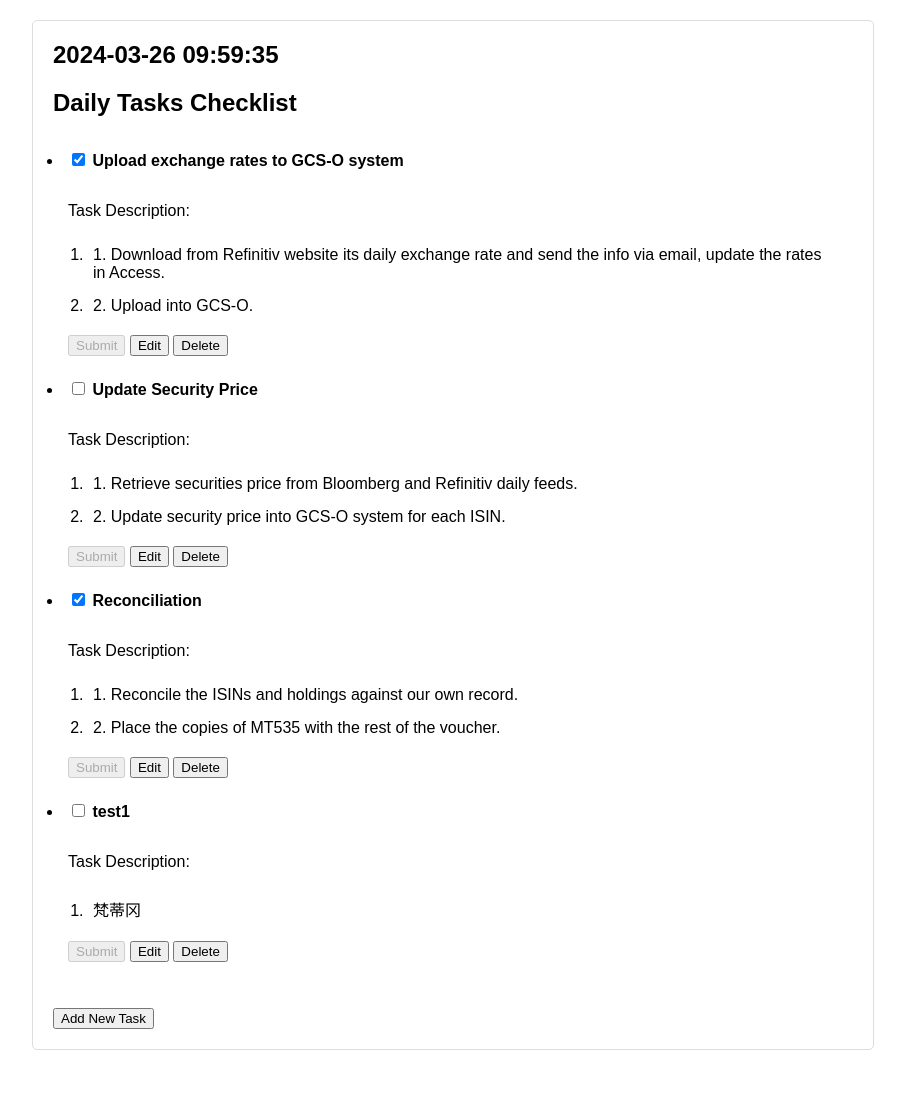
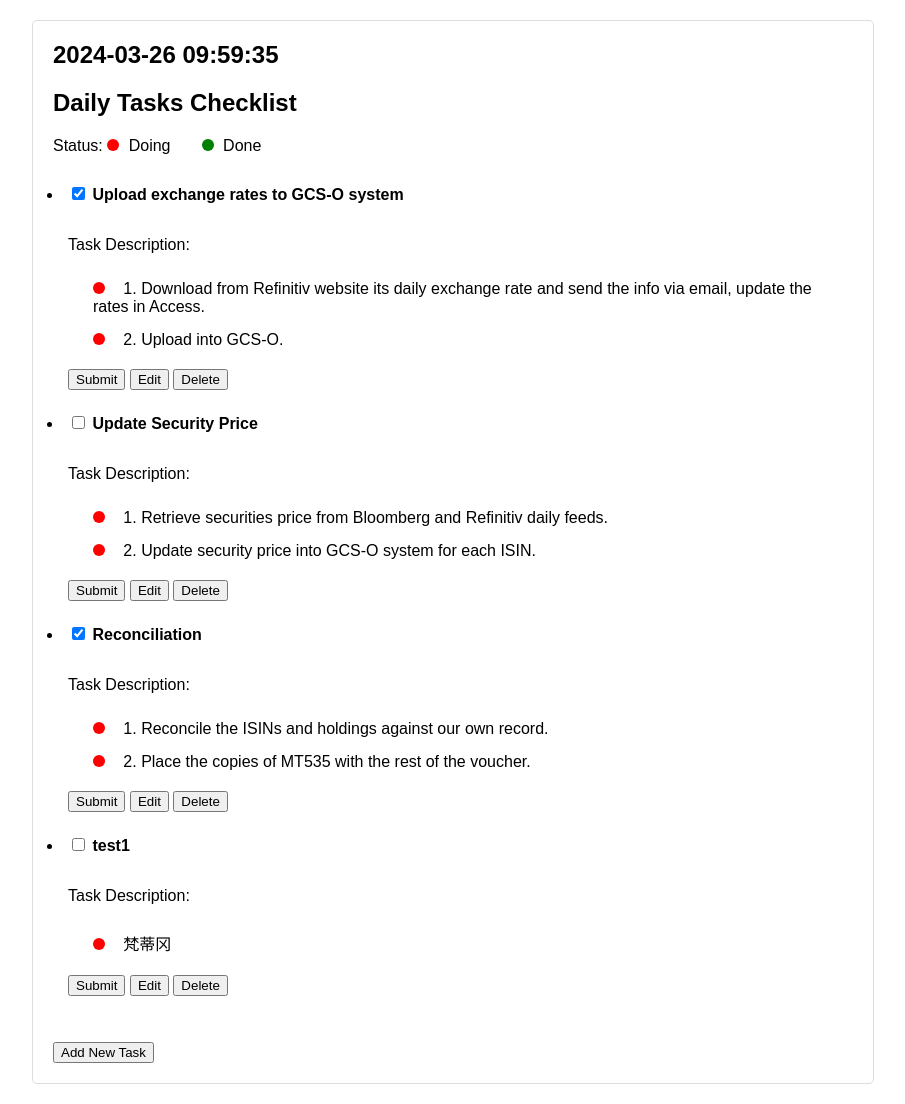
Before and after one commit to sn2121161/flask_exercise, a Flask app: page / in a window 1280 px wide. Shown: the whole page, without its empty margins (187-1092 px from the left). Before the commit the page ends 1050 px from the top, so only its background shows below. Run offline with Flask 3, Linux system fonts and the light colour scheme; data comes from the database, SQL or seed files in the repository; both versions use the stored data as it was after the commit.

Commit message:
many changes

```diff
--- a/app.py
+++ b/app.py
@@ -22,22 +22,22 @@ def list_tasks():
 
     tasks = Task.query.all()
 
-    return jsonify([{'id': task.id, 'title': task.title, 'description': task.description, 'completed':task.completed} for task in tasks]), 200
+    return jsonify([{'id': task.id, 'title': task.title, 'description': task.description, 'completed':task.completed, 'status': task.status} for task in tasks]), 200
 
 
 @app.route('/tasks', methods=['POST'])
 def add_task():
     data = request.json
-    new_task = Task(title=data['title'], description=data['description'], completed=data['completed'])
+    new_task = Task(title=data['title'], description=data['description'], completed=data['completed'], status=data['status'])
     db.session.add(new_task)
     db.session.commit()
-    return jsonify({'message': 'Task added successfully', 'task': {'id': new_task.id, 'title': new_task.title, 'description': new_task.description, 'completed': new_task.completed}}), 201
+    return jsonify({'message': 'Task added successfully', 'task': {'id': new_task.id, 'title': new_task.title, 'description': new_task.description, 'completed': new_task.completed, 'status': new_task.status}}), 201
 
 
 @app.route('/tasks/<int:id>', methods=['GET'])
 def get_task(id):
     task = Task.query.get_or_404(id)
-    return jsonify([{'id': task.id, 'title': task.title, 'description': task.description, 'completed':task.completed}]), 201
+    return jsonify([{'id': task.id, 'title': task.title, 'description': task.description, 'completed':task.completed, 'status': task.status}]), 201
 
 @app.route('/tasks/<int:id>', methods=['PUT'])
 def update_task(id):
@@ -46,9 +46,10 @@ def update_task(id):
     task = Task.query.get_or_404(id)
     task.title = data['title']
     task.description = data['description']
+    task.status = data['status']
     db.session.commit()
 
-    return jsonify([{'id': task.id, 'title': task.title, 'description': task.description, 'completed':task.completed}]), 201
+    return jsonify([{'id': task.id, 'title': task.title, 'description': task.description, 'completed':task.completed, 'status': task.status}]), 201
 
 
 
--- a/models.py
+++ b/models.py
@@ -4,7 +4,9 @@ from flask_sqlalchemy import SQLAlchemy
 db = SQLAlchemy()
 
 class Task(db.Model):
+    """change table structure, add a new column called status, initial is doing"""
     id = db.Column(db.Integer, primary_key=True)
     title = db.Column(db.String(100), nullable=False)
     description = db.Column(db.String(500), nullable=False)
     completed = db.Column(db.Boolean, default=False, nullable=False)
+    status = db.Column(db.Boolean, default=False, nullable=False)
--- a/static/css/main.css
+++ b/static/css/main.css
@@ -10,7 +10,10 @@ body {
     border-radius: 5px;
 }
 
-
+#task-desc {
+    list-style-type: none;
+    position: relative;
+}
 
 #tasks-list {
 
@@ -27,7 +30,7 @@ body {
     margin-top: -10px;
     margin-bottom: 20px;
 }
-.save-btn, .edit-btn, .delete-btn {
+.submit-btn, .save-btn, .edit-btn, .delete-btn {
 
     margin-bottom: 10px;
 
@@ -94,6 +97,14 @@ body {
     font-weight: bold;
 }
 
+.color-point {
+    /* background-color: blue; 背景色为蓝色   */
+    border-radius: 50%; /* 形状为圆形 */
+    width: 12px; /* 宽度 */
+    height: 12px; /* 高度 */
+    display: inline-block; /* 以内联块级元素显示 */
+    margin-right: 5px; /* 右边距 */
+}
 
 
 /* .close-addTaskModal {
--- a/static/js/AddTask.js
+++ b/static/js/AddTask.js
@@ -34,6 +34,7 @@ async function addTasks() {
     const response = await fetch('/tasks');
     const tasks = await response.json();
     const tasksList = document.getElementById('tasks-list');
+    let pointColor = "red";  // 增加red初始颜色
     tasksList.innerHTML = '';
     tasks.forEach(task => {
         const taskItem = document.createElement('li');
@@ -42,11 +43,18 @@ async function addTasks() {
             <input type="checkbox" class="item-completed" id="task${task.id}" ${task.completed ? 'checked' : ''}>
             <label for="task${task.id}"><strong>${task.title}</strong></label>
             <p>Task Description:</p>
-            <ol>${task.description.split('\n').map(desc => `<li>${desc}</li>`).join('')}</ol>
-            <button class="submit-btn" disabled>Submit</button>
+            <ol id = "task-desc">
+            ${task.description.split('\n').map(desc => `
+            <li><span class="color-point" style="background-color: ${pointColor};"></span>
+            <span> &nbsp; </span>
+            ${desc}</li>
+            `).join('')}
+            </ol>
+            <button class="submit-btn" onclick="submitTask(${task.id}, ${task.id})">Submit</button>
             <button class="edit-btn" onclick="editTask(${task.id})">Edit</button>
             <button class="delete-btn" onclick="deleteTask(${task.id})">Delete</button>
         `;
+        // 开放一个submit-btn的窗口可以让人点击
         tasksList.appendChild(taskItem);
     });
 }
--- a/static/js/SetupTaskList.js
+++ b/static/js/SetupTaskList.js
@@ -1,7 +1,7 @@
 
 function submitTask(taskItem, index) {
 
-    alert(`Task ${index + 1} submitted!`);
+    alert(`Task ${index+1} submitted!`);
 
 };
 
@@ -120,7 +120,7 @@ async function fetchTasks() {
             <label for="task${task.id}"><strong>${task.title}</strong></label>
             <p>Task Description:</p>
             <ol>${task.description.split('\n').map(desc => `<li>${desc}</li>`).join('')}</ol>
-            <button class="submit-btn" disabled>Submit</button>
+            <button class="submit-btn" onclick="submitTask(${task.id}, ${task.id})">Submit</button>
             <button class="edit-btn" onclick="editTask(${task.id})">Edit</button>
             <button class="delete-btn" onclick="deleteTask(${task.id})">Delete</button>
         `;
--- a/static/js/UpdateTask.js
+++ b/static/js/UpdateTask.js
@@ -1,4 +1,4 @@
-function openEditModal(taskId) {
+function openEditModal(taskId) {  // 打开那个界面，在界面里进行操作
     const taskItem = document.querySelector(`#task${taskId}`);
     const title = taskItem.querySelector('label').textContent;
 
@@ -41,6 +41,9 @@ function updateTaskItemOnPage(taskId, title, description) {
     }
 };
 
+
+
+
 function editTask(taskId) {
 
     fetch(`/tasks/${taskId}`)
--- a/static/js/index.js
+++ b/static/js/index.js
@@ -3,12 +3,22 @@ import { addTasks, closeAddTaskModal } from "./AddTask.js";
 import { unlockCheckboxesWithTime } from "./UnclockCheckBoxesWithTime.js";
 import { updateTaskItemOnPage, editTask } from "./UpdateTask.js";
 import { deleteTask } from "./DeleteTask.js";
+import { submitTask } from "./submitTask.js";
 
 document.addEventListener("DOMContentLoaded", function() {
     updateClock();
     addTasks();
     closeAddTaskModal();
 
+    // 监听.submit-btn的情况
+    document.querySelectorAll('.submit-btn').forEach(button => {
+        button.addEventListener('click', () => {
+            const taskId = button.getAttribute('data-task-id');
+            submitTask(taskId);
+        });
+    });
+
+    // 监听.edit-btn的
     document.querySelectorAll('.edit-btn').forEach(button => {
         button.addEventListener('click', () => {
             const taskId = button.getAttribute('data-task-id'); // Assuming you add a 'data-task-id' attribute to your buttons
@@ -45,7 +55,7 @@ document.getElementById('addTaskForm').onsubmit = async function(e) {
         headers: {
             'Content-Type': 'application/json',
         },
-        body: JSON.stringify({ title, description, completed: false }),
+        body: JSON.stringify({ title, description, completed:false, status:false }),
     });
 
     if (response.ok) {
--- /dev/null
+++ b/static/js/submitTask.js
@@ -0,0 +1,32 @@
+function submitTask(taskId, index) {
+
+    if (!confirm('Are you sure you want to submit all the task?')) {
+        return;
+    }
+
+    fetch(`/tasks/${taskId}`, {
+        // get方法使用api去获取
+        method: "GET"
+    })
+    .then(response => {
+        if (!response.ok) {
+            throw new Error('Network response was not ok');
+        }
+        return response.json();
+    })
+    .then(data => {
+        console.log(data.message);
+        // const taskItem = document.querySelector(`button[onclick='submitTask(${taskId}, ${taskId})']`);
+        const tasksList = document.getElementById('tasks-list');
+
+
+    })
+
+    .catch(error => {
+        console.error('Error:', error);
+    });
+}
+
+window.submitTask = submitTask;
+
+export {submitTask};
--- a/template/index.html
+++ b/template/index.html
@@ -12,6 +12,10 @@
     <div id="daily-tasks">
     <strong><div id="clock" class="clock"></div></strong>
         <h2>Daily Tasks Checklist</h2>
+        <label for="taskStatus"> Status: </label>
+        <span class="color-point" style="background-color: red;"></span> Doing
+        <span> &nbsp; &nbsp; &nbsp </span>
+        <span class="color-point" style="background-color: green;"></span> Done
         <ul id="tasks-list"></ul>
         <button id="add-task-btn">Add New Task</button>
     </div>
```
Also changed, not shown: add_test_tasks.py (+8 -4 lines), instance/tasks.db.
